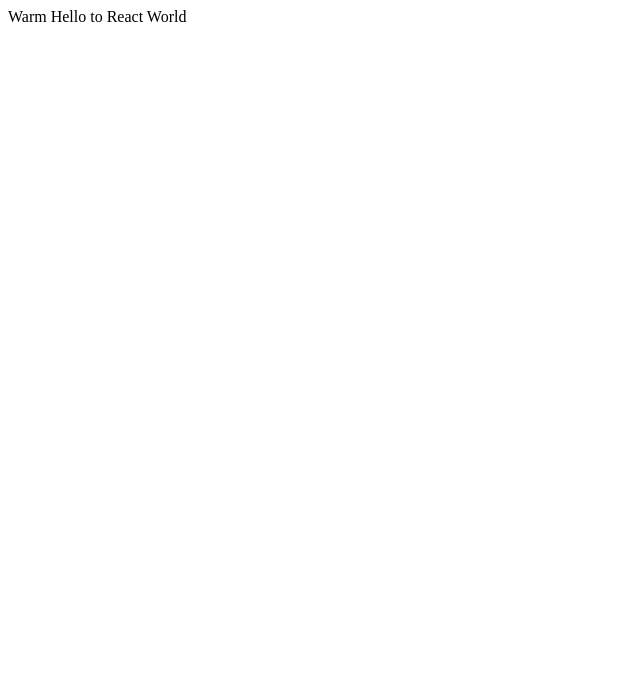
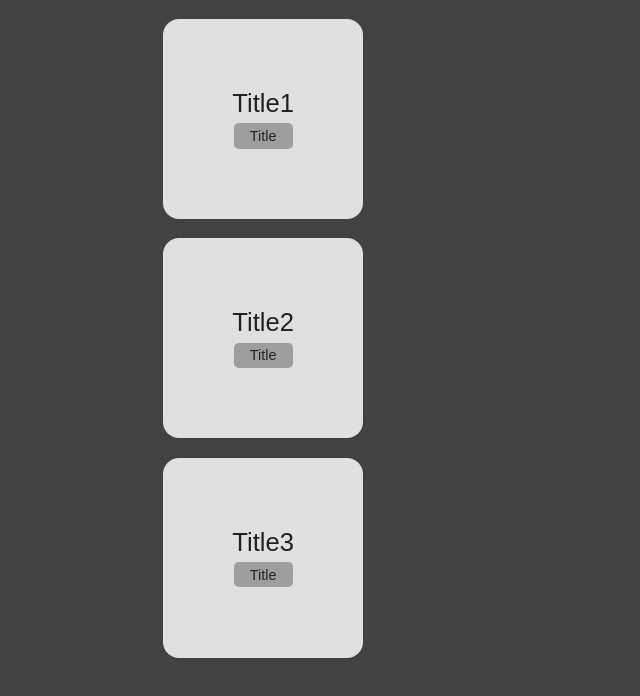
Before and after one commit to hussainHakimi/my-app, a JavaScript app: page / in a window 1280 px wide. Shown: the top 696 px of the page, without its empty margins (0-640 px from the left). Built offline with nearby package versions, Linux system fonts and the light colour scheme.

Commit message:
product js file is added and done.

```diff
--- a/src/App.js
+++ b/src/App.js
@@ -1,7 +1,13 @@
+import Product from './components/Product'
 
-function App(){
+const App = ()  => {
   return(
-    <div id="app" className="container">Warm Hello to React World</div>
+    <div className="container" >
+      <Product title="Title1" />
+      <Product title="Title2"/>
+      <Product title="Title3" />
+
+    </div>
   )
 }
 
--- /dev/null
+++ b/src/components/Product.css
@@ -0,0 +1,26 @@
+.product{
+  width: 200px;
+  height: 200px;
+  margin: 1.2rem;
+  display: flex;
+  text-align: center;
+  justify-content: center;
+  align-items: center;
+  font-size: 1.6rem;
+  border-radius: 1rem;
+  flex-direction: column;
+  background: #e0e0e0;
+  color: #212121;
+}
+
+.btn{
+
+  padding: 0.3rem 1rem;
+  border-radius: 0.3rem;
+  background: #9e9e9e;
+  border: none;
+  font: inherit;
+  font-size: 0.9rem;
+  color: #212121;
+  cursor: pointer;
+}
--- /dev/null
+++ b/src/components/Product.js
@@ -0,0 +1,18 @@
+import './Product.css'
+const Product = ({title}) =>{
+
+  const titleHandler = () => {
+    console.log(title);
+  }
+  return (
+    <div className='product'>
+      <div>{title}</div>
+      <div>
+        <button className="btn" onClick={titleHandler}>Title</button>
+      </div>
+    </div>
+  )
+
+}
+
+export default Product
--- /dev/null
+++ b/src/index.css
@@ -0,0 +1,17 @@
+*{
+  box-sizing: border-box;
+  margin: 0;
+  padding: 0;
+}
+
+body{
+  font-family: sans-serif;
+  background: #424242;
+  color: #fff;
+}
+
+.container{
+  width: 80%;
+  padding: 0 1rem;
+  margin: auto;
+}
```
Also changed, not shown: src/index.js (+5 -2 lines).
